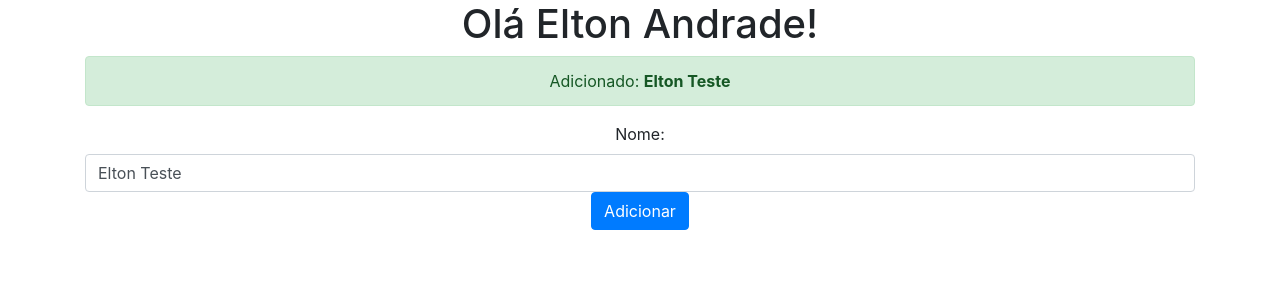
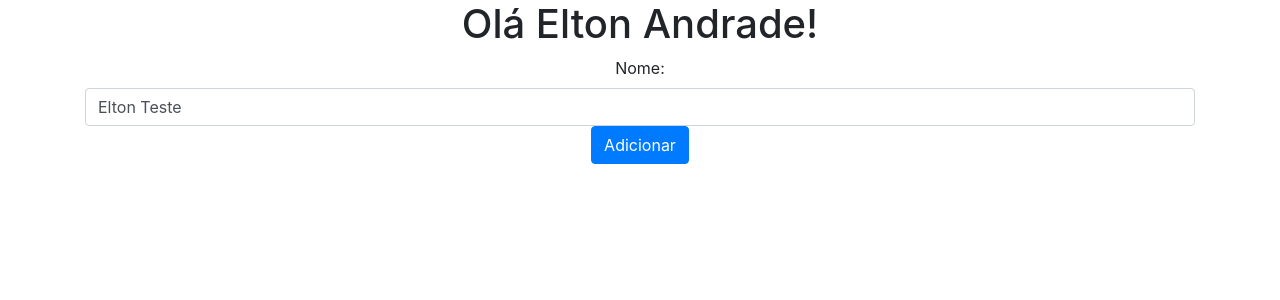
Before and after one commit to eltonandrade1/AngularApp, an Angular app: page / in a window 1280 px wide. Shown: the top 300 px of the page. Built offline with nearby package versions, Linux system fonts and the light colour scheme.

Commit message:
implementado diretiva estrutural *ngIf , controlando renderização de mensagem

```diff
--- a/src/app/hello/hello.component.html
+++ b/src/app/hello/hello.component.html
@@ -1,11 +1,11 @@
 <div class="container">
-  <div class="alert alert-success" role="alert">
+  <div class="alert alert-success" role="alert" *ngIf="adiconado">
     Adicionado:
     <strong>{{funcionario}}</strong>
   </div>
   <div class="form-group">
     <label for="formGroupExampleInput">Nome:</label>
-    <input type="text" class="form-control" [(ngModel)]="funcionario">
+    <input type="text" class="form-control" [(ngModel)]="funcionario" (focus)="adiconado = false">
     <button type="button" class="btn btn-primary" (click)="adcionar()" [disabled]="funcionario.length == 0">Adicionar</button>
 
   </div>
--- a/src/app/hello/hello.component.ts
+++ b/src/app/hello/hello.component.ts
@@ -7,25 +7,15 @@ import { Component, OnInit } from '@angular/core';
 })
 export class HelloComponent implements OnInit {
 
-  funcionario = 'Elton Teste';
-  msg = 'gerou o número: ';
-
-  constructor() { }
-
-  ngOnInit() {
+  ngOnInit(): void {
   }
 
-  getFuncionario() {
-    this.funcionario;
+  funcionario = 'Elton Teste';
+  adiconado = false;
+
+  adcionar() {
+    this.adiconado = true;
+    console.log("Funcionário " + this.funcionario + " adiconado com sucesso.");
   }
 
-  adcionar() {
-    const numero = Math.round(Math.random() * 100);
-    this.funcionario = 'Elton Alterou' + numero;
-     console.log(this.msg + numero);
-  }
-
-  exibirTextoDigitado(event: any) {
-    this.funcionario = event.target.value;
-  }
 }
```
